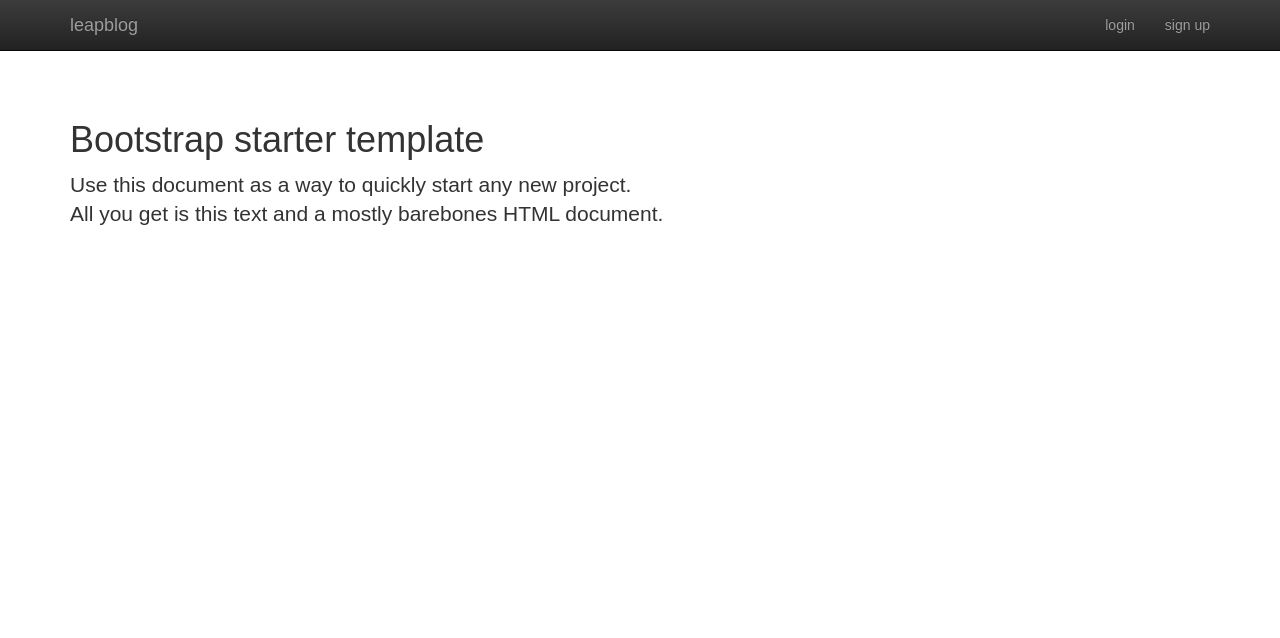
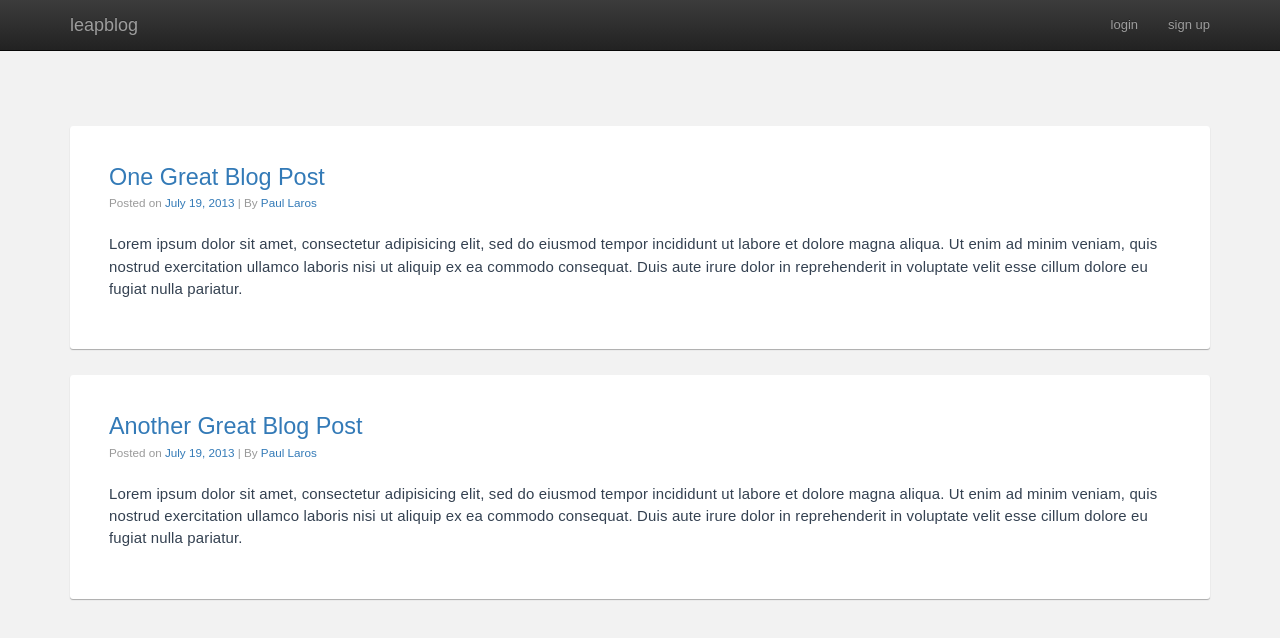
Before and after one commit to kevinsa/leapblog, a React app: page / in a window 1280 px wide. Built offline with nearby package versions, Linux system fonts and the light colour scheme.

Commit message:
added syled components and mocked up blog list

```diff
--- a/package.json
+++ b/package.json
@@ -9,7 +9,8 @@
     "react": "^16.1.1",
     "react-dom": "^16.1.1",
     "react-router-dom": "^4.2.2",
-    "react-scripts": "1.0.17"
+    "react-scripts": "1.0.17",
+    "styled-components": "^2.2.3"
   },
   "scripts": {
     "start": "react-scripts start",
--- /dev/null
+++ b/src/components/BlogPostItem.js
@@ -0,0 +1,66 @@
+import React from 'react';
+import PropTypes from 'prop-types';
+import styled from 'styled-components';
+import { Link, HashRouter } from 'react-router-dom';
+
+const BlogPostSection = styled.section`
+  background: #fff;
+  border-radius: 3px;
+  box-shadow: 0px 1px 1px #aaa;
+  padding: 3em;
+  margin: 2em auto;
+  font-family: "Droid Serif", sans-serif;
+`;
+
+const BlogPostHeader = styled.header`
+  display: block;
+`;
+
+const BlogPostTitle = styled.h2`
+  color: #222;
+  font-size: 1.8em;
+  margin: 0 0 0.2em;
+`;
+
+const BlogPostMeta = styled.p`
+  color: #999;
+  font-size: 90%;
+  margin: 0 0 1.8em;
+`;
+
+const BlogPostSummary = styled.div`
+  color: #344151;
+  font-family: "Source Sans Pro",sans-serif;
+  font-size: 1.15em;
+  font-weight: 400;
+  letter-spacing: 0.01em;
+  line-height: 1.5em;
+`;
+
+const BlogPostItem = (props) => {
+  return (
+    <HashRouter>
+    <BlogPostSection>
+      <BlogPostHeader>
+        <BlogPostTitle>
+          <Link to={`/blogpost/${props.blogPost.id}`}>{props.blogPost.title}</Link>
+        </BlogPostTitle>
+        <BlogPostMeta>
+          Posted on <a href="#">July 19, 2013</a> | By <a href="#">Paul Laros</a>
+        </BlogPostMeta>
+      </BlogPostHeader>
+      <BlogPostSummary>
+        <p>
+        Lorem ipsum dolor sit amet, consectetur adipisicing elit, sed do eiusmod tempor incididunt ut labore et dolore magna aliqua. Ut enim ad minim veniam, quis nostrud exercitation ullamco laboris nisi ut aliquip ex ea commodo consequat. Duis aute irure dolor in reprehenderit in voluptate velit esse cillum dolore eu fugiat nulla pariatur.
+        </p>
+      </BlogPostSummary>
+    </BlogPostSection>
+    </HashRouter>
+  );
+}
+
+BlogPostItem.propTypes = {
+  blogPost: PropTypes.object
+};
+
+export default BlogPostItem;
--- /dev/null
+++ b/src/components/BlogPostList.js
@@ -0,0 +1,39 @@
+import React from 'react';
+import BlogPostItem from './BlogPostItem';
+
+export default class BlogPostList extends React.Component {
+  constructor(props) {
+    super(props);
+
+    this.state = {
+      blogposts: []
+    };
+  }
+
+  componentDidMount() {
+    this.setState({
+      blogposts: [
+        {
+          id: 1,
+          title: 'One Great Blog Post'
+        },
+        {
+          id: 2,
+          title: 'Another Great Blog Post'
+        }
+      ]
+    });
+  }
+
+  render() {
+    return(
+      <div>
+        {this.state.blogposts.map((post) => {
+          return <BlogPostItem blogPost={post}  />
+        })}
+      </div>
+    );
+  }
+
+
+}
--- a/src/containers/home/Home.js
+++ b/src/containers/home/Home.js
@@ -1,11 +1,14 @@
 import React from "react";
+
+import BlogPostList from '../../components/BlogPostList';
 
 export class HomePage extends React.Component {
   render() {
     return(
-      <div>
-        <h1>Bootstrap starter template</h1>
-        <p className="lead">Use this document as a way to quickly start any new project.<br/> All you get is this text and a mostly barebones HTML document.</p>
+      <div className="row">
+        <div className="col-md-12">
+          <BlogPostList />
+        </div>
       </div>
     );
   }
--- a/src/containers/login/Login.js
+++ b/src/containers/login/Login.js
@@ -1,7 +1,6 @@
 import React from "react";
 import { withRouter } from 'react-router-dom';
 import { LoginForm } from '../../components/LoginForm';
-//import { Alert } from '../../components/Alert';
 import Alert from '../../components/Alert';
 const { loginUser } = require('../../api/Auth');
 
--- a/src/containers/register/Register.js
+++ b/src/containers/register/Register.js
@@ -1,7 +1,6 @@
 import React from "react";
 import { withRouter } from 'react-router-dom';
 import { RegisterForm } from '../../components/RegisterForm';
-//import { Alert } from '../../components/Alert';
 import Alert from '../../components/Alert';
 const { registerUser } = require('../../api/Auth');
 
--- a/src/index.css
+++ b/src/index.css
@@ -2,6 +2,8 @@ body {
   margin: 0;
   padding: 0;
   font-family: sans-serif;
+  background: #F2F2F2;
+	font-size: 1.3em;
 }
 
 .main-content {
```
